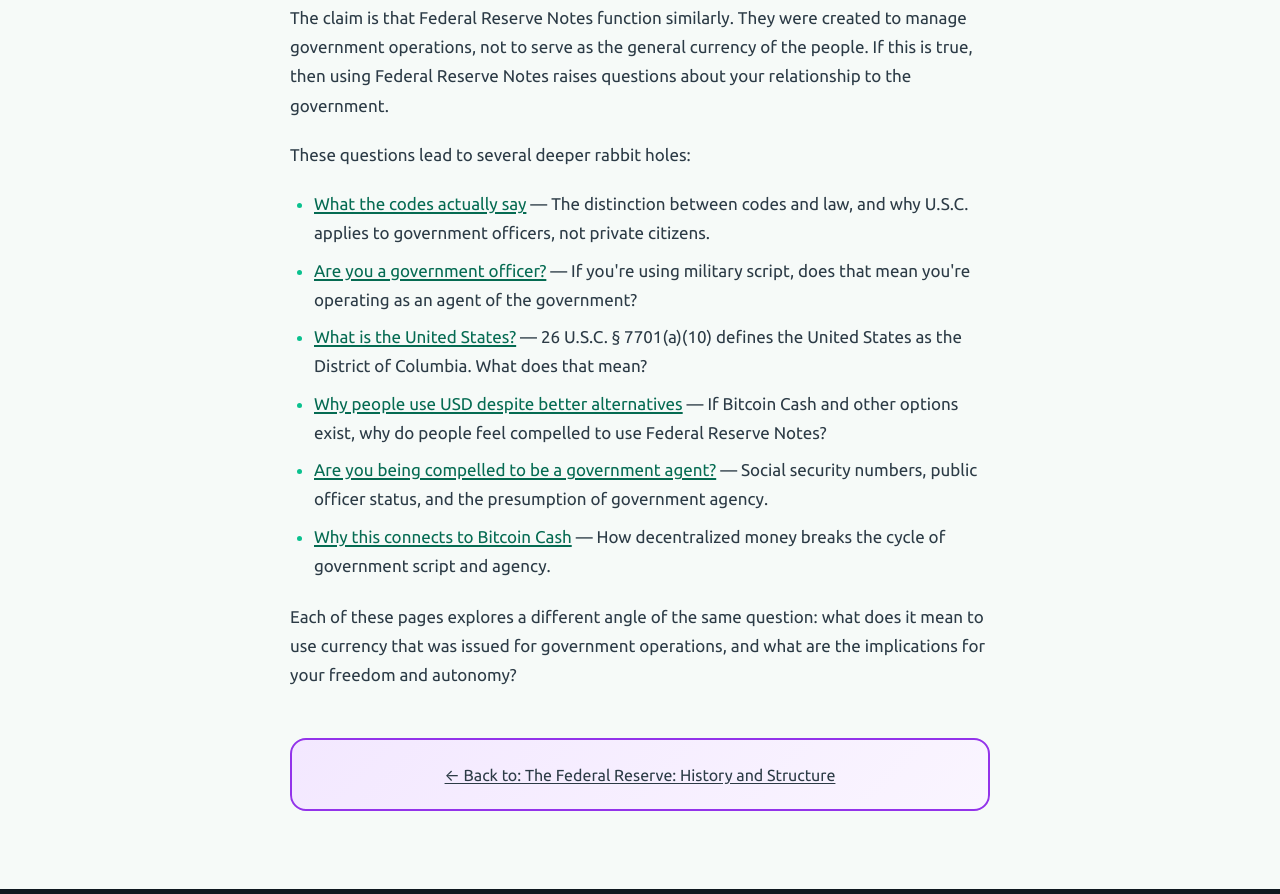
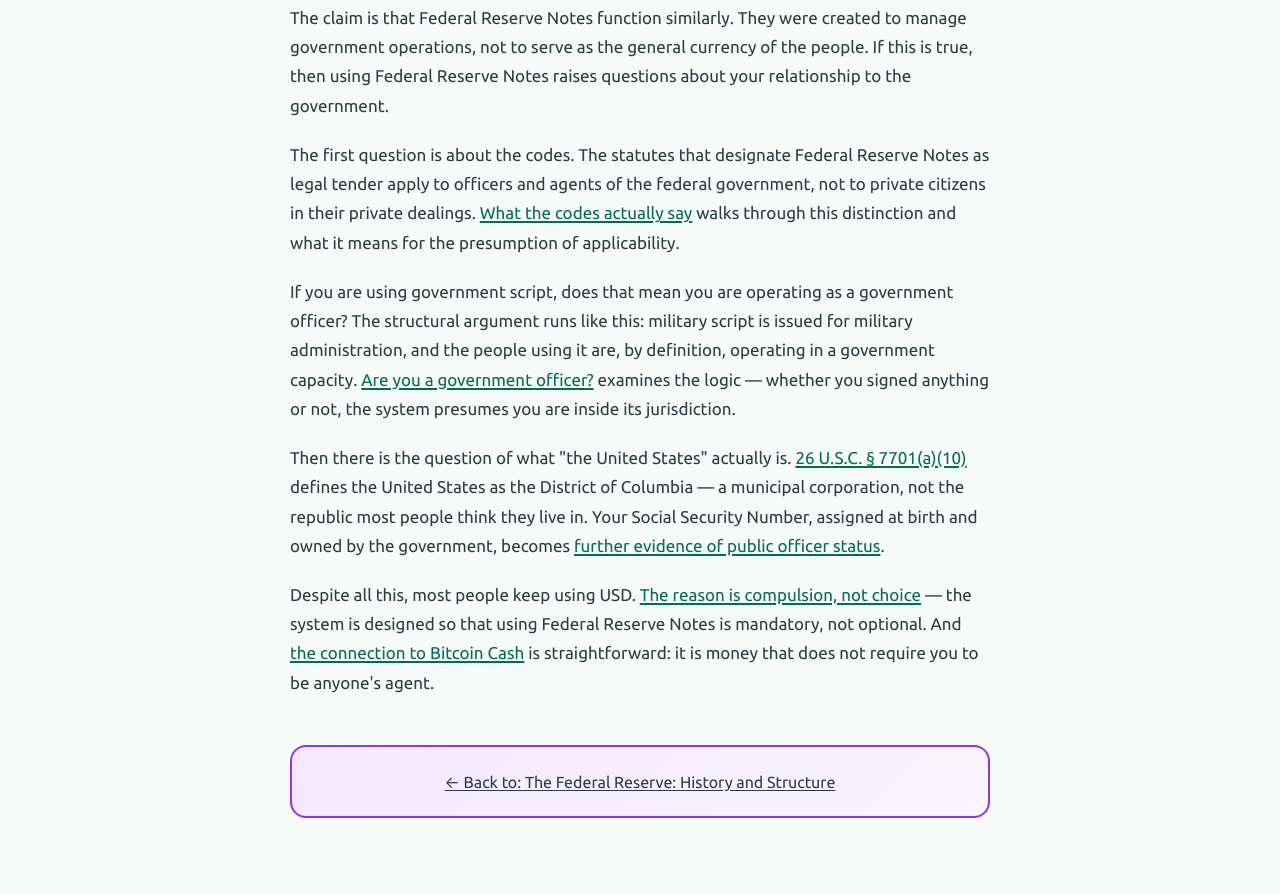
Before and after one commit to ripekern/stickers-cash, a plain HTML site: page rabbit-holes/the-usd-as-military-script.html in a window 1280 px wide. Shown: the part 722-1616 px from the top of the page. Drawn offline with Linux system fonts and the light colour scheme.

Commit message:
Blend rabbit hole links into post as inline text

```diff
--- a/rabbit-holes/the-usd-as-military-script.html
+++ b/rabbit-holes/the-usd-as-military-script.html
@@ -72,18 +72,13 @@
 
     <p>The claim is that Federal Reserve Notes function similarly. They were created to manage government operations, not to serve as the general currency of the people. If this is true, then using Federal Reserve Notes raises questions about your relationship to the government.</p>
 
-    <p>These questions lead to several deeper rabbit holes:</p>
+    <p>The first question is about the codes. The statutes that designate Federal Reserve Notes as legal tender apply to officers and agents of the federal government, not to private citizens in their private dealings. <a href="what-the-codes-actually-say.html">What the codes actually say</a> walks through this distinction and what it means for the presumption of applicability.</p>
 
-    <ul>
-      <li><a href="what-the-codes-actually-say.html">What the codes actually say</a> — The distinction between codes and law, and why U.S.C. applies to government officers, not private citizens.</li>
-      <li><a href="are-you-a-government-officer.html">Are you a government officer?</a> — If you're using military script, does that mean you're operating as an agent of the government?</li>
-      <li><a href="what-is-the-united-states.html">What is the United States?</a> — 26 U.S.C. § 7701(a)(10) defines the United States as the District of Columbia. What does that mean?</li>
-      <li><a href="why-people-use-usd.html">Why people use USD despite better alternatives</a> — If Bitcoin Cash and other options exist, why do people feel compelled to use Federal Reserve Notes?</li>
-      <li><a href="compelled-government-agent.html">Are you being compelled to be a government agent?</a> — Social security numbers, public officer status, and the presumption of government agency.</li>
-      <li><a href="why-this-connects-to-bch.html">Why this connects to Bitcoin Cash</a> — How decentralized money breaks the cycle of government script and agency.</li>
-    </ul>
+    <p>If you are using government script, does that mean you are operating as a government officer? The structural argument runs like this: military script is issued for military administration, and the people using it are, by definition, operating in a government capacity. <a href="are-you-a-government-officer.html">Are you a government officer?</a> examines the logic — whether you signed anything or not, the system presumes you are inside its jurisdiction.</p>
 
-    <p>Each of these pages explores a different angle of the same question: what does it mean to use currency that was issued for government operations, and what are the implications for your freedom and autonomy?</p>
+    <p>Then there is the question of what "the United States" actually is. <a href="what-is-the-united-states.html">26 U.S.C. § 7701(a)(10)</a> defines the United States as the District of Columbia — a municipal corporation, not the republic most people think they live in. Your Social Security Number, assigned at birth and owned by the government, becomes <a href="compelled-government-agent.html">further evidence of public officer status</a>.</p>
+
+    <p>Despite all this, most people keep using USD. <a href="why-people-use-usd.html">The reason is compulsion, not choice</a> — the system is designed so that using Federal Reserve Notes is mandatory, not optional. And <a href="why-this-connects-to-bch.html">the connection to Bitcoin Cash</a> is straightforward: it is money that does not require you to be anyone's agent.</p>
 
     <!-- Rabbit hole return link -->
     <div class="rabbit-hole-return">
```
